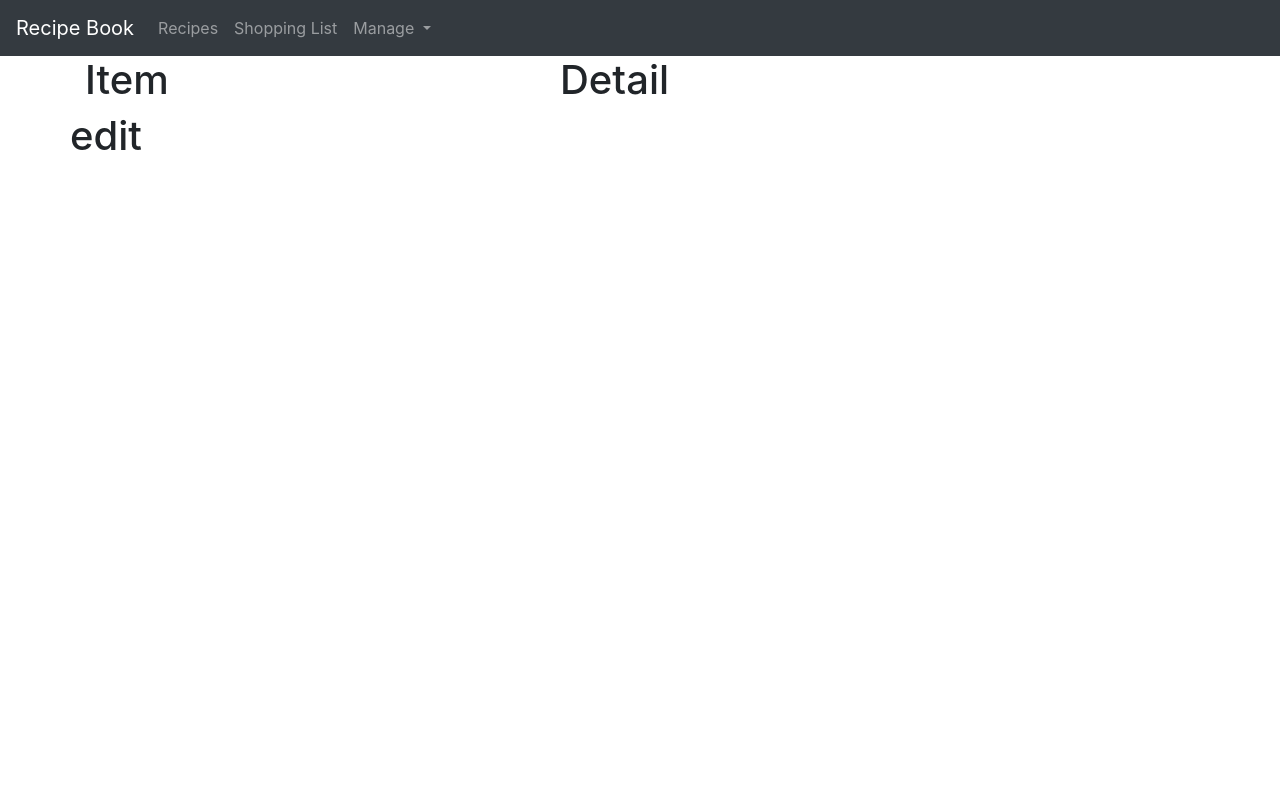
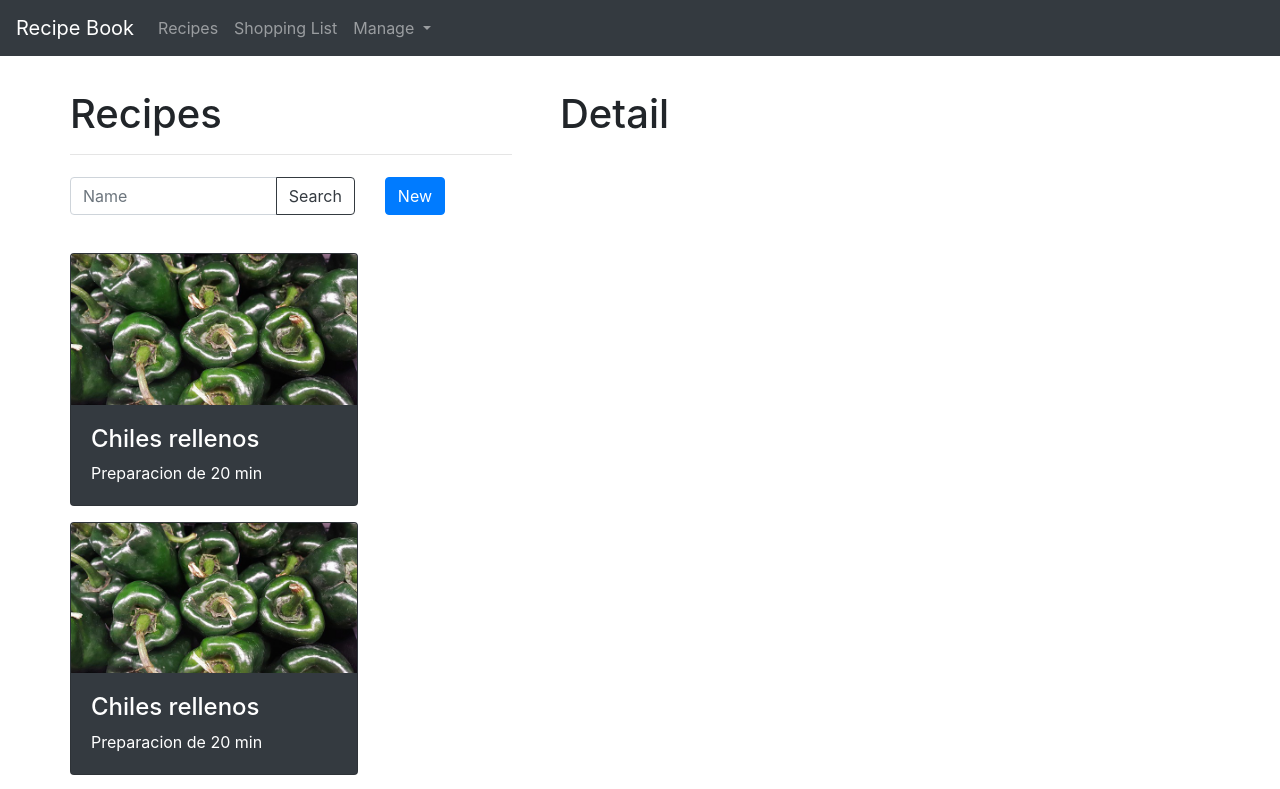
Before and after one commit to KarinaRomero/recipe-book, an Angular app: page / in a window 1280 px wide. Shown: the top 789 px of the page. Built offline with nearby package versions, Linux system fonts and the light colour scheme.

Commit message:
logic to show recipes and styles

```diff
--- a/src/app/recipes/components/recipes-list/recipes-list.component.html
+++ b/src/app/recipes/components/recipes-list/recipes-list.component.html
@@ -1 +1,35 @@
-<app-recipes-item></app-recipes-item>
+<div class="row">
+  <div class="col-xs-12 ">
+    <h1>Recipes</h1>
+    <hr>
+    <div style="margin-top: 5%; margin-bottom: 5%;">
+      <div class="row">
+        <div class="col-md-8">
+          <div class="input-group mb-3">
+            <input type="text" class="form-control" placeholder="Name" aria-label="Recipient's username" aria-describedby="button-addon2">
+            <div class="input-group-append">
+              <button class="btn btn-outline-dark" type="button" id="button-addon2">Search</button>
+            </div>
+          </div>
+        </div>
+        <div class="col-md-4">
+          <button class="btn btn-primary">New</button>
+        </div>
+      </div>
+
+
+    </div>
+  </div>
+</div>
+<div class="row">
+  <div class="col-xs-12">
+    <div class="card text-white bg-dark mb-3" style="width: 18rem;" *ngFor="let recipe of recipes">
+      <img class="card-img-top" [src]="recipe.imagePath" alt="Card image cap">
+      <div class="card-body">
+        <h4>{{recipe.name}}</h4>
+        <p class="card-text">{{recipe.description}}</p>
+      </div>
+    </div>
+    <app-recipes-item></app-recipes-item>
+  </div>
+</div>
--- a/src/app/recipes/components/recipes-list/recipes-list.component.ts
+++ b/src/app/recipes/components/recipes-list/recipes-list.component.ts
@@ -1,4 +1,5 @@
 import { Component } from "@angular/core";
+import { Recipe } from "../../model/recipe.model";
 
 @Component({
     selector : 'app-recipes-list',
@@ -6,5 +7,10 @@ import { Component } from "@angular/core";
     styleUrls: ['./recipes-list.component.css']
 })
 export class RecipesListComponent {
+    recipes: Recipe[] = [
+        new Recipe('Chiles rellenos', 'Preparacion de 20 min', '../../../assets/images/chiles.jpg'),
+        new Recipe('Chiles rellenos', 'Preparacion de 20 min', '../../../assets/images/chiles.jpg'),
+        new Recipe('Chiles rellenos', 'Preparacion de 20 min', '../../../assets/images/chiles.jpg')
+    ];
 
 }
--- /dev/null
+++ b/src/app/recipes/model/recipe.model.ts
@@ -0,0 +1,11 @@
+export class Recipe {
+    public name: string;
+    public description: string;
+    public imagePath: string;
+
+    constructor(name: string, description: string, imagePath: string){
+        this.name = name;
+        this.description = description;
+        this.imagePath = imagePath;
+    }
+}
--- a/src/app/recipes/recipes.component.html
+++ b/src/app/recipes/recipes.component.html
@@ -1,8 +1,8 @@
 <div class="row">
-  <div class="col-md-5">
+  <div class="col-md-5" style="padding-top: 3%;">
     <app-recipes-list></app-recipes-list>
   </div>
-  <div class="col-md-7">
+  <div class="col-md-7" style="padding-top: 3%;">
     <app-recipes-detail></app-recipes-detail>
   </div>
 </div>
```
Also changed, not shown: src/assets/images/chiles.jpg (added).
